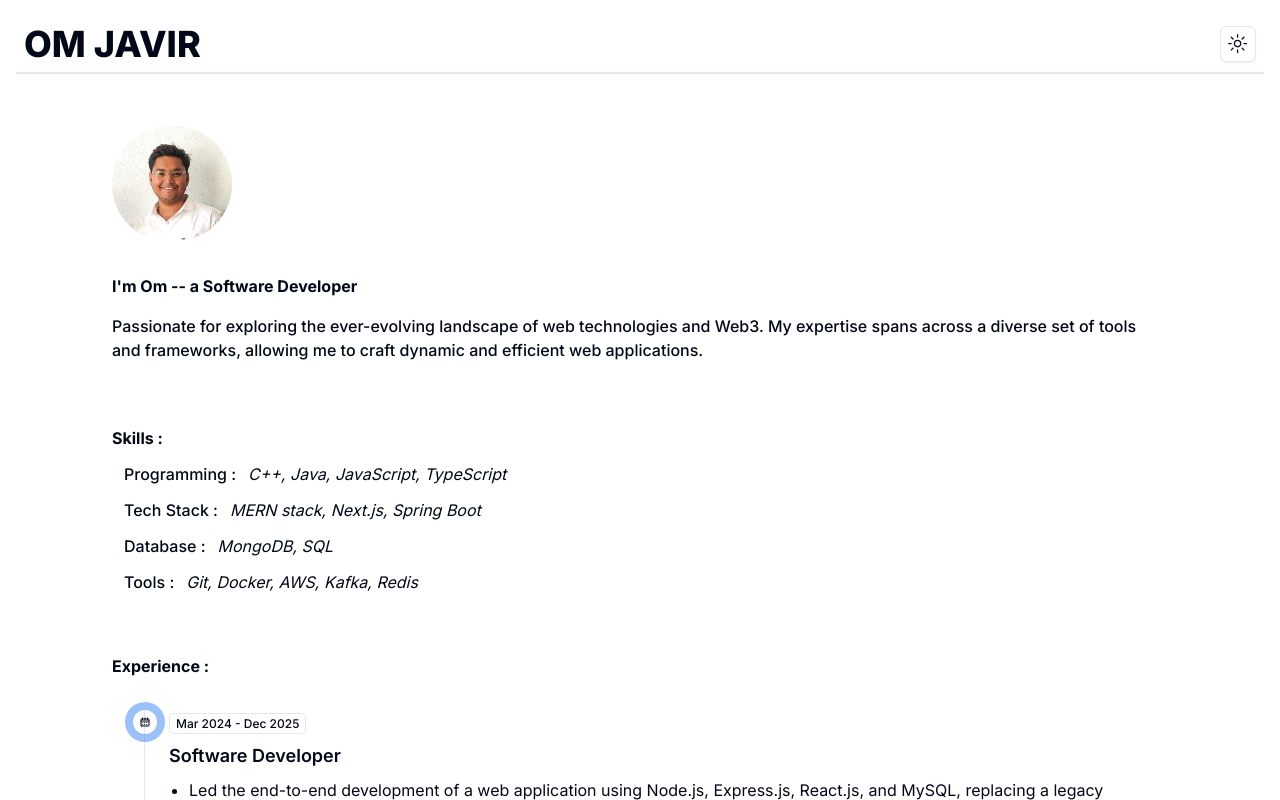
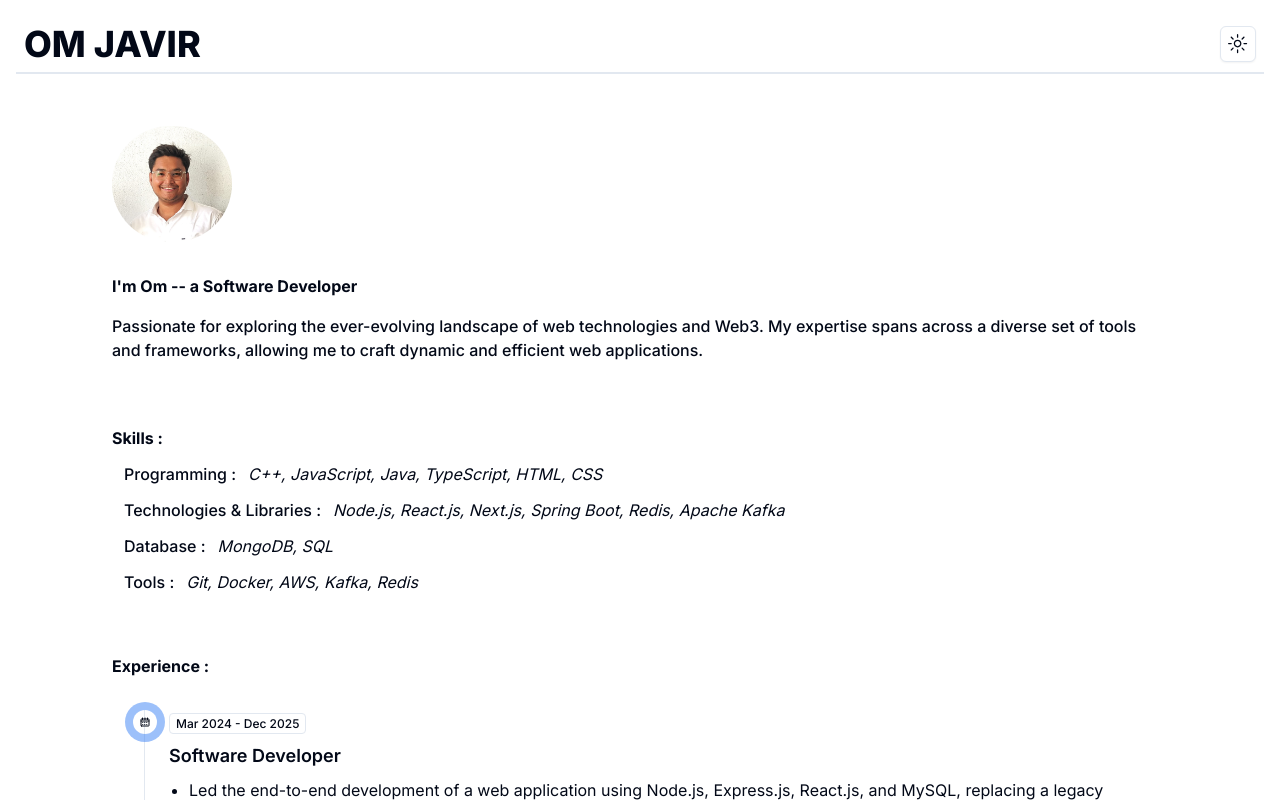
Before and after one commit to Omjavir/my-portfolio, a Next.js app: page / in a window 1280 px wide. Shown: the top 800 px of the page. Built offline with nearby package versions, Linux system fonts and the light colour scheme.

Commit message:
Update: Updated tech stack to technologies

```diff
--- a/components/Skills.tsx
+++ b/components/Skills.tsx
@@ -14,7 +14,7 @@ export default function Skills() {
         <div className="font-medium">Programming : </div>
         <div className="px-3 flex flex-wrap gap-3">
           <p>
-            <i>C++, Java, JavaScript, TypeScript</i>
+            <i>C++, JavaScript, Java, TypeScript, HTML, CSS</i>
           </p>
           {/* <TbBrandCpp size={"30px"} />
           <RiJavascriptFill size={"30px"} />
@@ -22,10 +22,10 @@ export default function Skills() {
         </div>
       </div>
       <div className="flex justify-start items-center m-3">
-        <div className="font-medium">Tech Stack : </div>
+        <div className="font-medium">Technologies & Libraries : </div>
         <div className="px-3 flex flex-wrap justify-center items-center  gap-3">
           <p>
-            <i>MERN stack, Next.js, Spring Boot</i>
+            <i>Node.js, React.js, Next.js, Spring Boot, Redis, Apache Kafka</i>
           </p>
           {/* <RiNextjsFill size={"30px"} />
           <Image alt="Techstack" src={"/image.png"} width={100} height={100} /> */}
```
